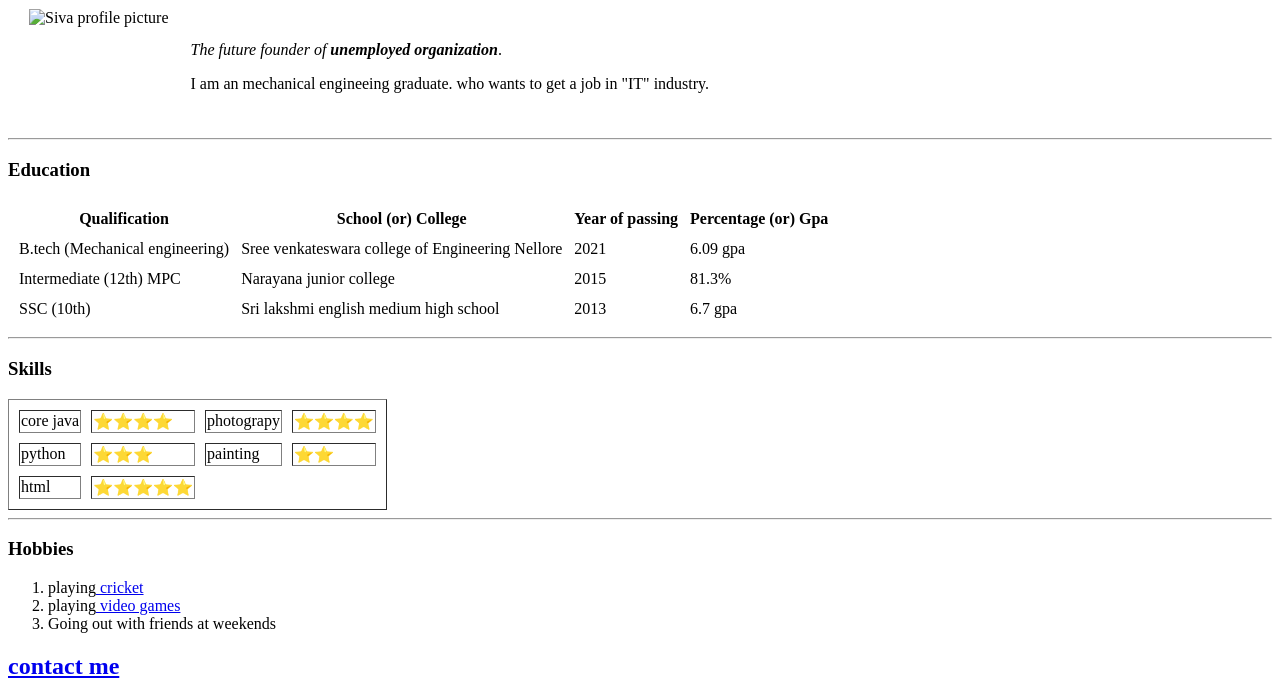
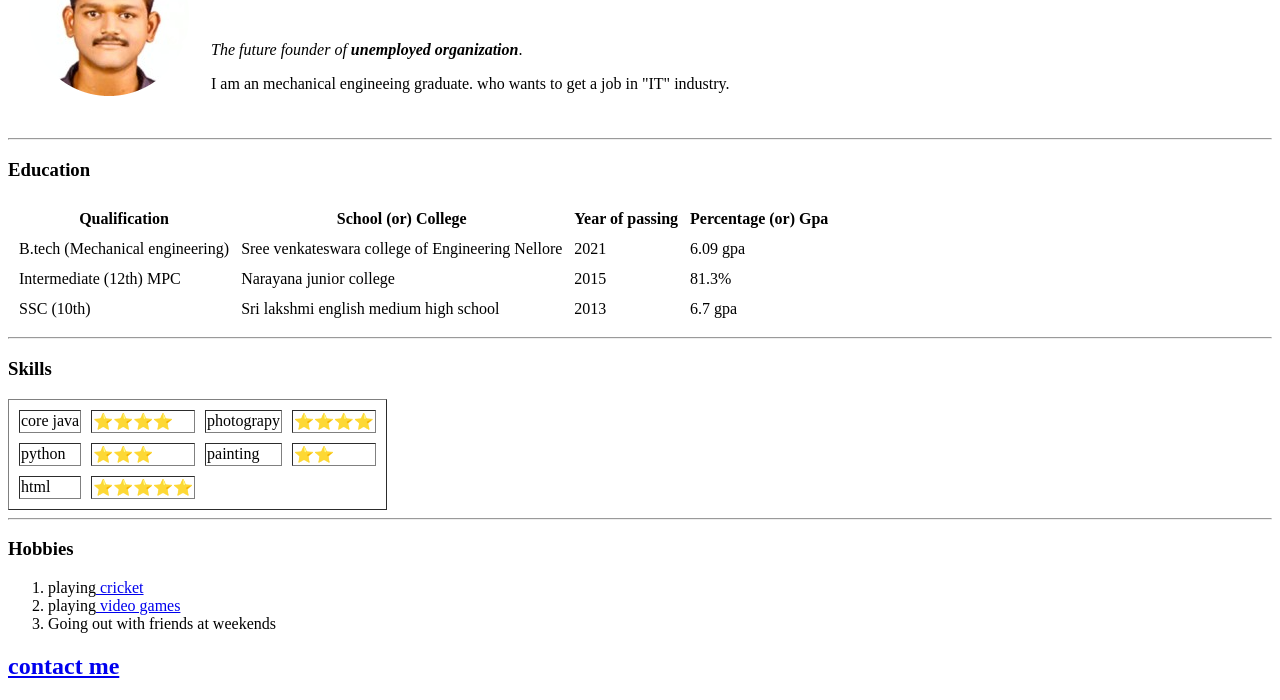
Before and after one commit to kalagandhasivakumar/CV, a plain HTML site: page index.html in a window 1280 px wide. Shown: the part 102-802 px from the top of the page. Drawn offline with Linux system fonts and the light colour scheme.

Commit message:
Update index.html

```diff
--- a/index.html
+++ b/index.html
@@ -9,7 +9,7 @@
 <body>
     <table cellspacing='20'>
         <tr>
-            <td><img src="image/profilepic.png" alt="Siva profile picture" /></td>
+            <td><img src="profilepic.png" alt="Siva profile picture" /></td>
             <td><h1>Siva kumar kalagandha</h1>
                 <br>
                 <p><em>The future founder of <strong>unemployed organization</strong></em>.</p>
```
